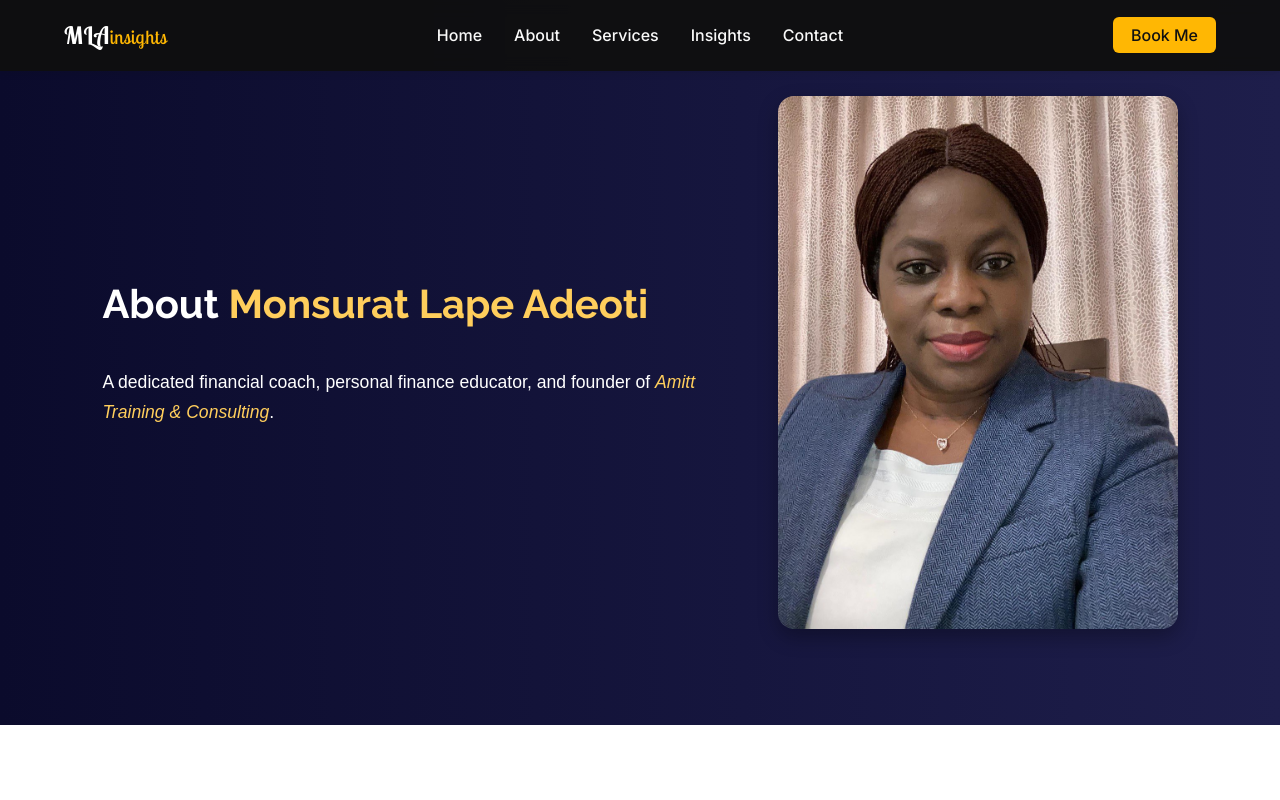
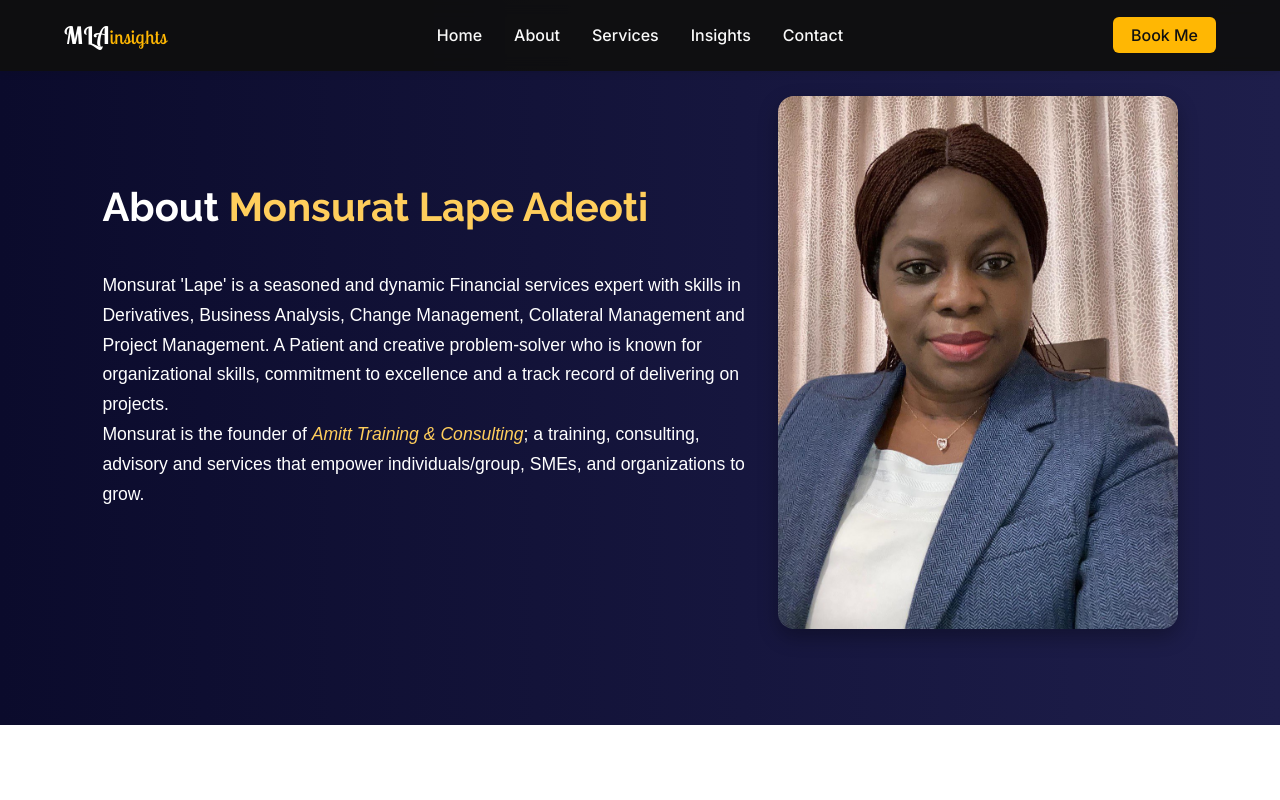
Before and after one commit to Gboly/mlainsights, a Next.js app: page /about in a window 1280 px wide. Shown: the top 800 px of the page. Built offline with nearby package versions, Linux system fonts and the light colour scheme.

Commit message:
fix: Update About page

```diff
--- a/app/about/page.tsx
+++ b/app/about/page.tsx
@@ -17,10 +17,13 @@ const AboutPage = () => {
         >
           <h1>About <span className="highlight">Monsurat Lape Adeoti</span></h1>
           <p>
-            A dedicated financial coach, personal finance educator, and founder of{" "}
+            Monsurat 'Lape' is a seasoned and dynamic Financial services expert with skills in Derivatives,
+            Business Analysis, Change Management, Collateral Management and Project Management.
+            A Patient and creative problem-solver who is known for organizational skills, commitment to excellence and a track record of delivering on projects.
+            <p>Monsurat is the founder of{" "}
             <Link href="https://www.amittcsl.com" target="_blank" className="amitt-link">
               Amitt Training & Consulting
-            </Link>.
+            </Link>; a training, consulting, advisory and services that empower individuals/group, SMEs, and organizations to grow.</p>
           </p>
         </motion.div>
 
```
